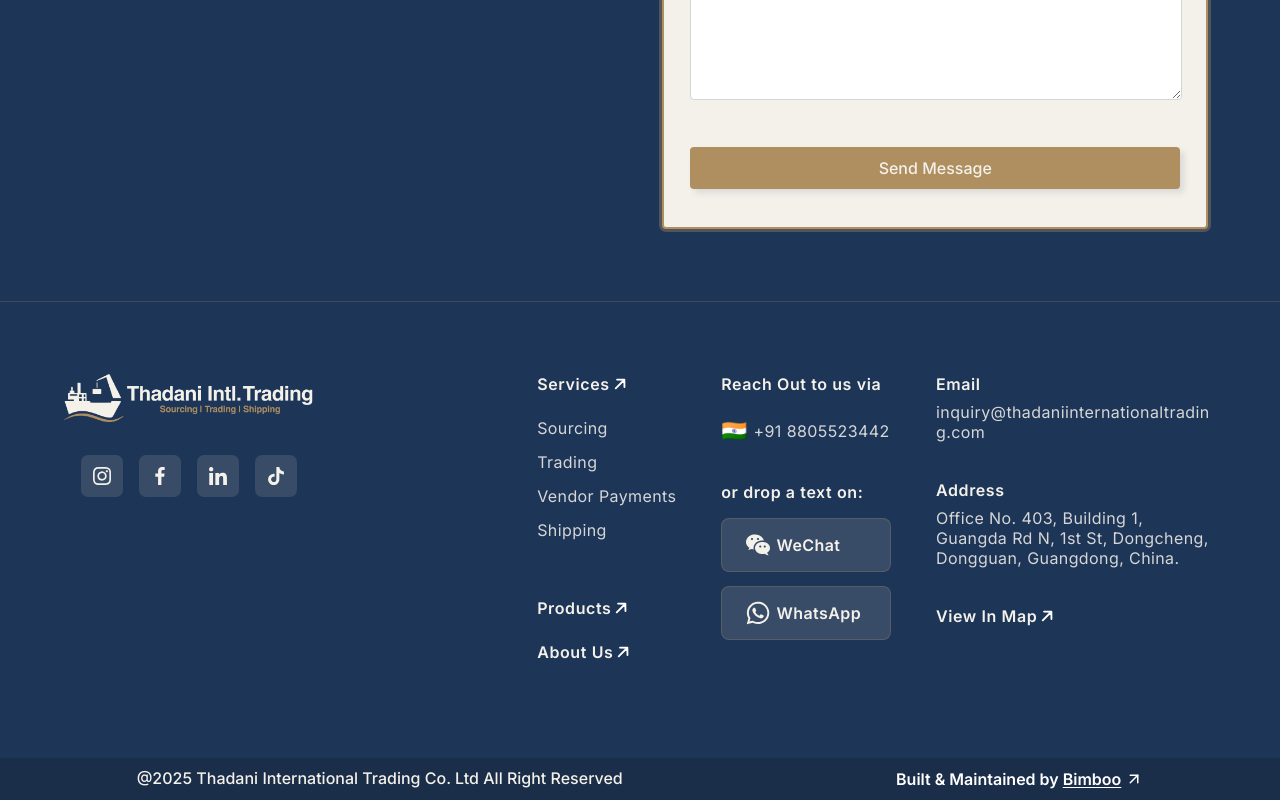
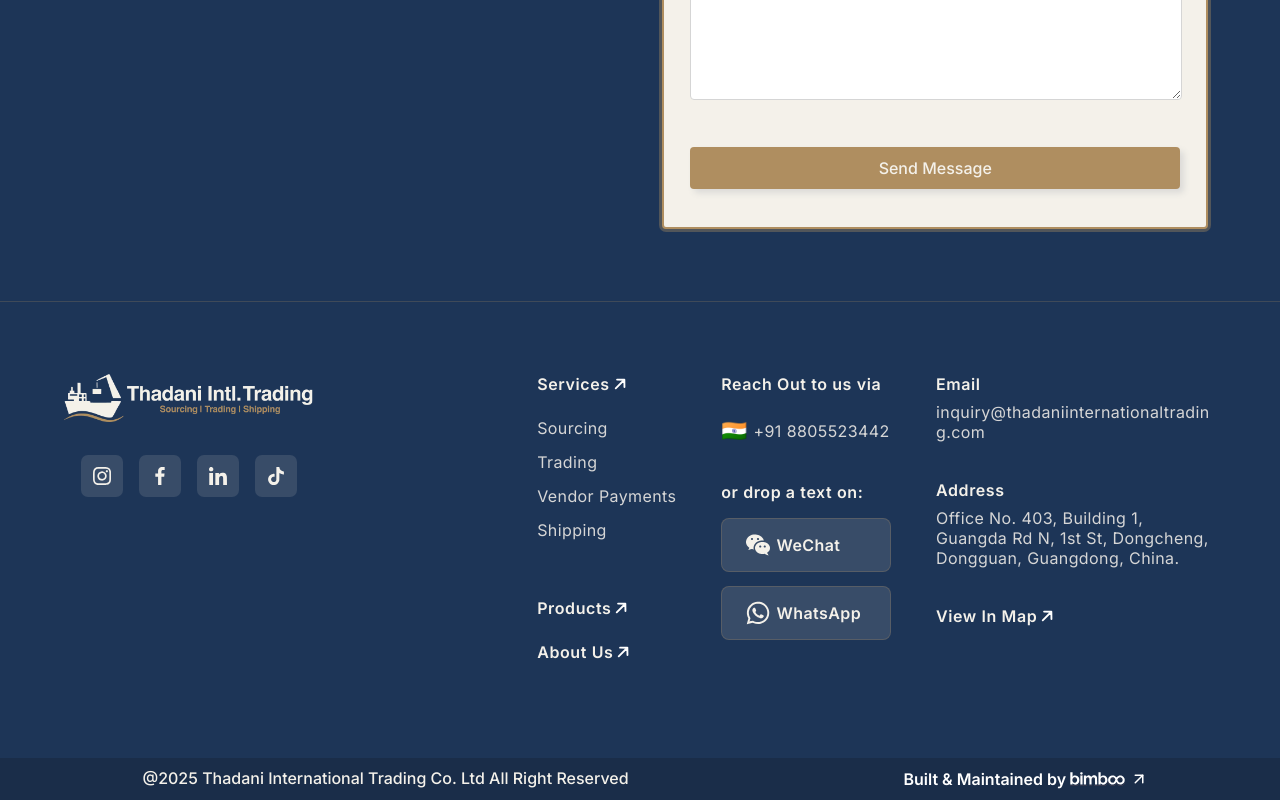
Before and after one commit to gabbar-singhh/titc, a Next.js app: page /product in a window 1280 px wide. Shown: the part 4173-4973 px from the top of the page. Built offline with nearby package versions, Linux system fonts and the light colour scheme; what @radix-ui/themes would draw is missing.

Commit message:
bimboo logo updated -done

```diff
--- a/src/Components/FooterSection/FooterSection.jsx
+++ b/src/Components/FooterSection/FooterSection.jsx
@@ -167,20 +167,23 @@
 
       <div className={styles.lower_foot}>
         <p>@2025 Thadani International Trading Co. Ltd All Right Reserved</p>
-        <Link
-          href={"https://www.bimboo.co/"}
-          className={`${styles.bimboo}`}
-        >
+        <Link href={"https://www.bimboo.co/"} className={`Underline_Eff ${styles.bimboo}`}>
           Built & Maintained by{" "}
           <span
             style={{
               textDecoration: "underline",
               textUnderlineOffset: "1.5px",
+              display: "flex",
+              alignItems: "center",
+              justifyContent: "center",
             }}
           >
-            Bimboo
+            <img src="/bimboo.svg" className={styles.bimboo_img} alt="bimboo logo" />
           </span>{" "}
-          <img src="/icons/arrow-up-right.svg" alt="arrow up right icon" />
+          <img
+            src="/icons/arrow-up-right.svg"
+            alt="arrow up right icon"
+          />
         </Link>
       </div>
     </footer>
--- a/src/Components/FooterSection/FooterSection.module.css
+++ b/src/Components/FooterSection/FooterSection.module.css
@@ -260,13 +260,14 @@
     gap: 0.25rem;
     cursor: pointer;
     color: #fff !important;
-    padding: 4px 10px;
+    padding: 4px 0;
     border-radius: 0.5rem;
     transition: all ease 400ms;
 }
 
-.lower_foot .bimboo:hover {
-    background-color: #6b3ba6;
+.lower_foot .bimboo .bimboo_img {
+    height: 14px;
+    width: auto;
 }
 
 .lower_foot .bimboo img {
--- a/src/Components/HeroSection/HeroSection.jsx
+++ b/src/Components/HeroSection/HeroSection.jsx
@@ -4,7 +4,7 @@
 import { TypeAnimation } from "react-type-animation";
 
 const HeroSection = () => {
-  const [imageSrc, setImageSrc] = useState("/img/hero-home-mobile.webp");
+  const [imageSrc, setImageSrc] = useState("/img/hero-home.webp");
 
   useEffect(() => {
     const updateImage = () => {
--- a/src/components/FooterSection/FooterSection.module.css
+++ b/src/components/FooterSection/FooterSection.module.css
@@ -260,13 +260,14 @@
     gap: 0.25rem;
     cursor: pointer;
     color: #fff !important;
-    padding: 4px 10px;
+    padding: 4px 0;
     border-radius: 0.5rem;
     transition: all ease 400ms;
 }
 
-.lower_foot .bimboo:hover {
-    background-color: #6b3ba6;
+.lower_foot .bimboo .bimboo_img {
+    height: 14px;
+    width: auto;
 }
 
 .lower_foot .bimboo img {
--- a/src/components/HeroSection/HeroSection.jsx
+++ b/src/components/HeroSection/HeroSection.jsx
@@ -4,7 +4,7 @@
 import { TypeAnimation } from "react-type-animation";
 
 const HeroSection = () => {
-  const [imageSrc, setImageSrc] = useState("/img/hero-home-mobile.webp");
+  const [imageSrc, setImageSrc] = useState("/img/hero-home.webp");
 
   useEffect(() => {
     const updateImage = () => {
--- a/src/pages/product.jsx
+++ b/src/pages/product.jsx
@@ -9,7 +9,7 @@
 import ContactUsSection from "@/Components/ContactUsSection/ContactUsSection";
 
 const product = () => {
-  const [imageSrc, setImageSrc] = useState("/img/hero-product-mobile.webp");
+  const [imageSrc, setImageSrc] = useState("/img/hero-product.webp");
 
   useEffect(() => {
     const updateImage = () => {
--- a/src/styles/globals.css
+++ b/src/styles/globals.css
@@ -50,6 +50,7 @@
   border-radius: 0.5em;
 }
 
+/* Highlight Effect */
 .highlight_effect {
   position: relative;
   z-index: 1;
@@ -74,6 +75,37 @@
   transform-origin: center left;
 }
 
+
+/* Underline Effect */
+.Underline_Eff {
+  position: relative;
+}
+
+.Underline_Eff::before {
+  content: '';
+  position: absolute;
+  bottom: 0;
+  left: 0;
+  right: 0;
+  height: 2px;
+  background-color: rgb(180, 130, 251);
+  background-image:
+    radial-gradient(at 47% 22%, hsla(300, 9%, 3%, 1) 0px, transparent 50%),
+    radial-gradient(at 23% 43%, hsla(239, 74%, 8%, 1) 0px, transparent 50%),
+    radial-gradient(at 66% 51%, hsla(266, 54%, 12%, 1) 0px, transparent 50%),
+    radial-gradient(at 0% 100%, hsla(136, 100%, 4%, 1) 0px, transparent 50%),
+    radial-gradient(at 98% 98%, hsla(273, 100%, 1%, 1) 0px, transparent 50%),
+    radial-gradient(at 0% 0%, hsla(0, 100%, 0%, 1) 0px, transparent 50%);
+  transform-origin: bottom right;
+  transform: scaleX(0);
+  transition: transform 0.5s ease;
+}
+
+.Underline_Eff:hover::before {
+  transform-origin: bottom left;
+  transform: scaleX(1);
+}
+
 /* MEDIA QUERIES */
 /* AVERAGE MOBILE DEVICES  */
 @media screen and (min-width: 360px) and (max-width: 480px) {}
```
Also changed, not shown: src/components/FooterSection/FooterSection.jsx (+9 -6 lines), public/bimboo.svg (added).
